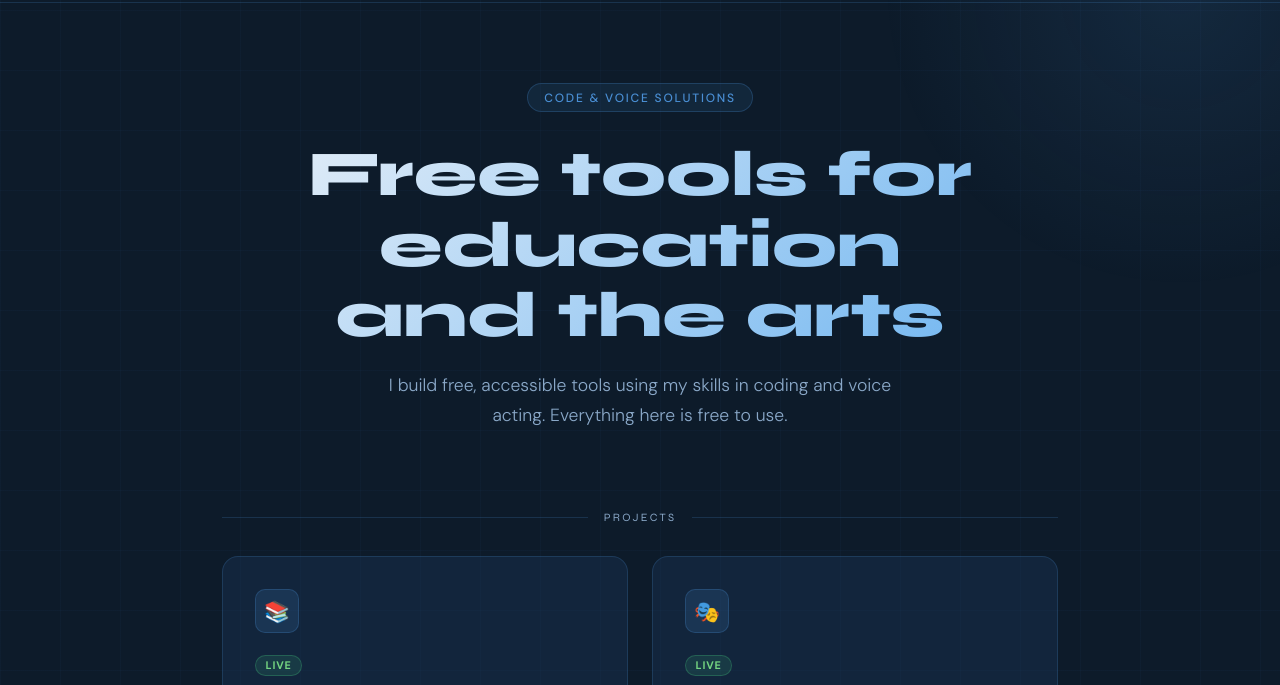
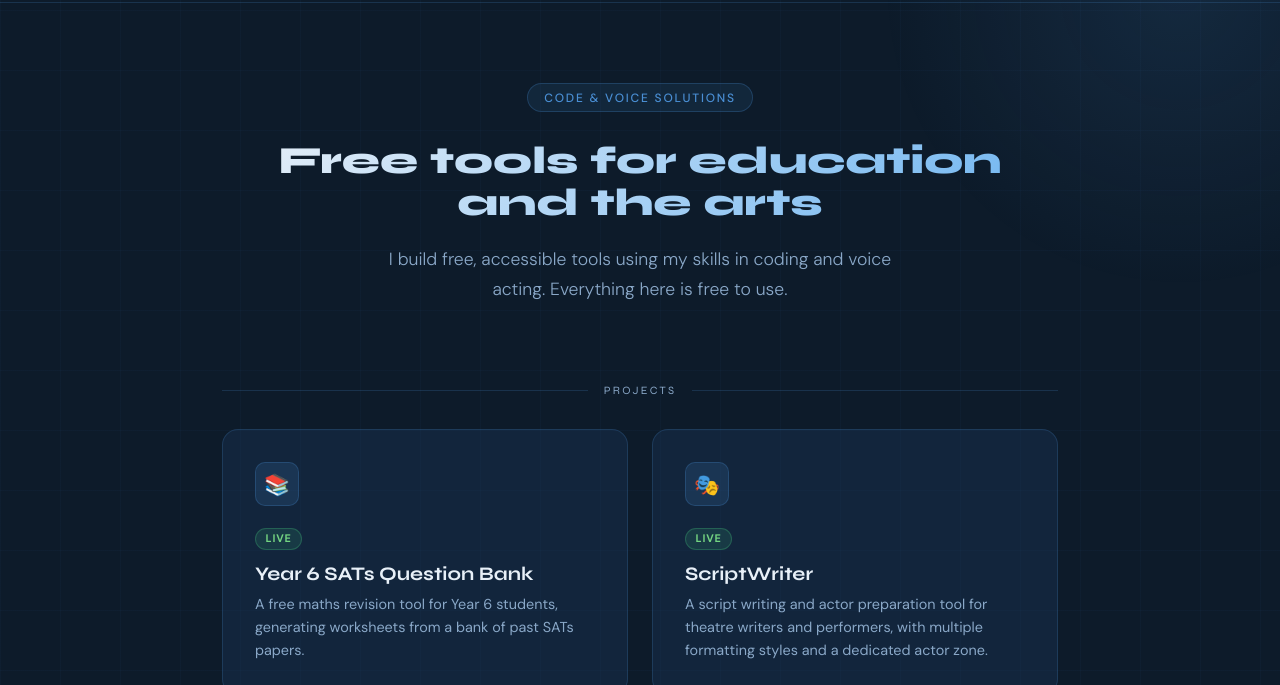
Before and after one commit to scriptworkstudio/scriptworkstudio.github.io, a plain HTML site: page index.html in a window 1280 px wide. Shown: the part 110-795 px from the top of the page. Drawn offline with Linux system fonts and the light colour scheme.

Commit message:
Add files via upload
Smaller title font

```diff
--- a/index.html
+++ b/index.html
@@ -103,7 +103,7 @@
 
     .hero h1 {
       font-family: 'Syne', sans-serif;
-      font-size: clamp(2.4rem, 6vw, 4rem);
+      font-size: clamp(1.6rem, 3.5vw, 2.4rem);
       font-weight: 800;
       line-height: 1.1;
       margin-bottom: 1.25rem;
```
